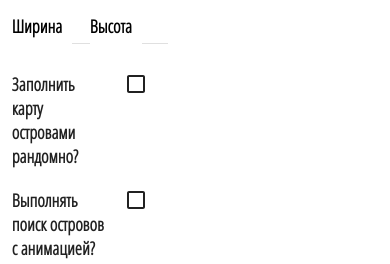
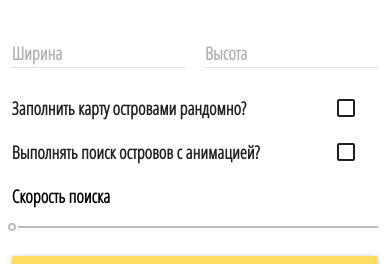
Before and after one commit to a-bart/IslandFinder, a React app: page / in a window 390 px wide. Shown: the part 77-341 px from the top of the page. Built offline with nearby package versions, Linux system fonts and the light colour scheme; some packages are replaced by stand-ins of ours.

Commit message:
feat: add media queries

```diff
--- a/src/components/App/styles.scss
+++ b/src/components/App/styles.scss
@@ -1,8 +1,13 @@
 @import '../../styles/fonts.scss';
+@import '../../styles/screens.scss';
 
 .app {
   display: flex;
   height: 100vh;
+
+  @media screen and (max-width: $break-large) {
+    flex-direction: column;
+  }
 
   & > div {
     margin: 3%;
@@ -14,11 +19,19 @@
     }
 
     &:first-child {
-      width: 40%
+      width: 35%;
+
+      @media screen and (max-width: $break-large) {
+        width: inherit
+      }
     }
 
     &:last-child {
-      width: 60%
+      width: 65%;
+
+      @media screen and (max-width: $break-large) {
+        width: inherit
+      }
     }
   }
 }
--- a/src/components/Settings/index.js
+++ b/src/components/Settings/index.js
@@ -58,9 +58,14 @@ class Settings extends Component {
           <div className="form-element">
             <div className="sizes">
               <div>
-                <span className="element-title">Ширина</span>
                 <TextField
                   id="1"
+                  floatingLabelText="Ширина"
+                  floatingLabelStyle={{
+                    fontSize: '18px',
+                    fontWeight: 700
+                  }}
+                  fullWidth
                   value={cols}
                   onInput={(e)=>{
                     e.target.value = Math.max(0, parseInt(e.target.value, 10) ).toString().slice(0,2);
@@ -73,9 +78,14 @@ class Settings extends Component {
                 />
               </div>
               <div>
-                <span className="element-title">Высота</span>
                 <TextField
                   id="2"
+                  floatingLabelText="Высота"
+                  floatingLabelStyle={{
+                    fontSize: '18px',
+                    fontWeight: 700
+                  }}
+                  fullWidth
                   value={rows}
                   onInput={(e)=>{
                     e.target.value = Math.max(0, parseInt(e.target.value, 10) ).toString().slice(0,2);
--- a/src/components/Settings/styles.scss
+++ b/src/components/Settings/styles.scss
@@ -1,3 +1,5 @@
+@import '../../styles/fonts.scss';
+
 .settings {
   .form {
     font-size: 18px;
@@ -22,12 +24,15 @@
         display: flex;
 
         & > div {
-          display: inline-flex;
-          align-items: baseline;
-          width: 50%;
+          flex-grow: 1;
 
-          span {
-            margin-right: 10px;
+
+          &:first-child {
+            margin-right: 20px;
+          }
+
+          label {
+            font-family: $open-sans-condensed !important;
           }
         }
       }
--- /dev/null
+++ b/src/styles/screens.scss
@@ -0,0 +1,3 @@
+$break-small: 320px;
+$break-medium: 670px;
+$break-large: 1200px;
```
